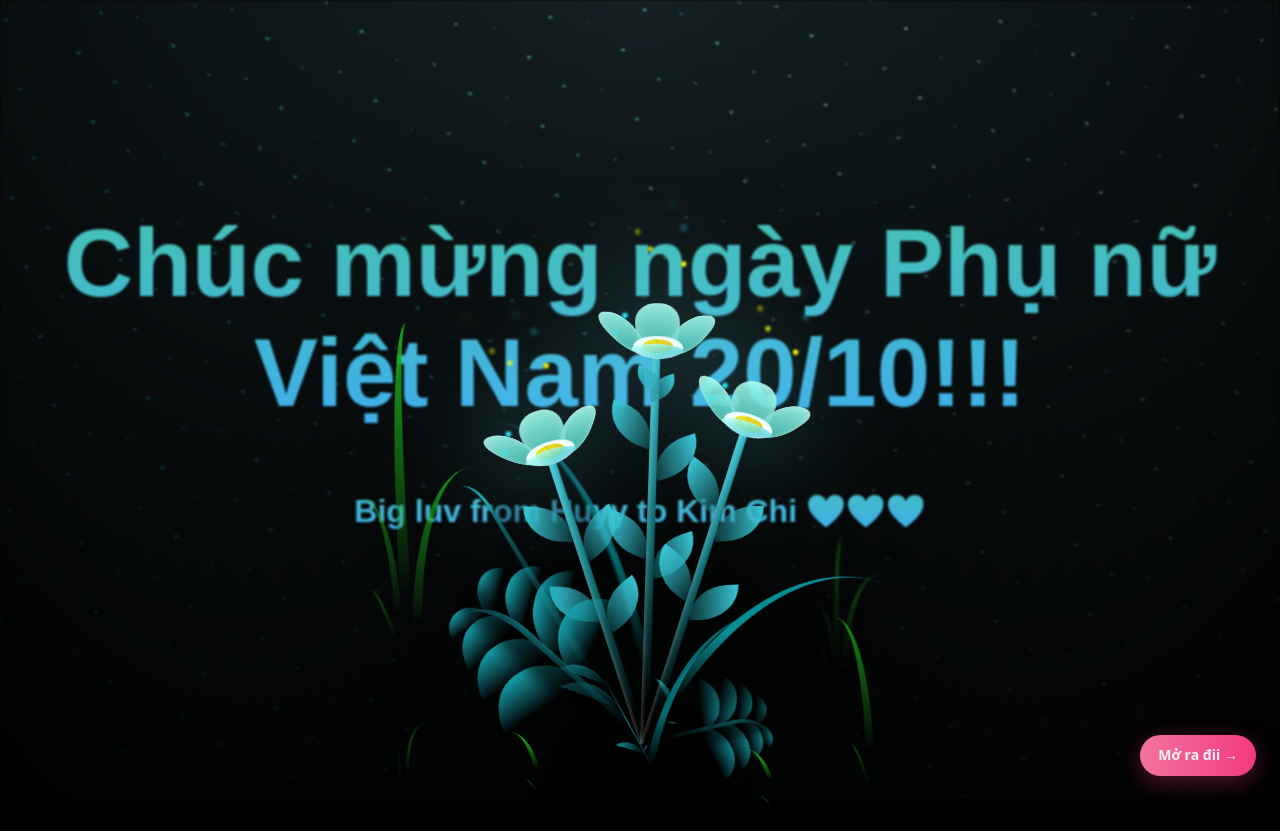
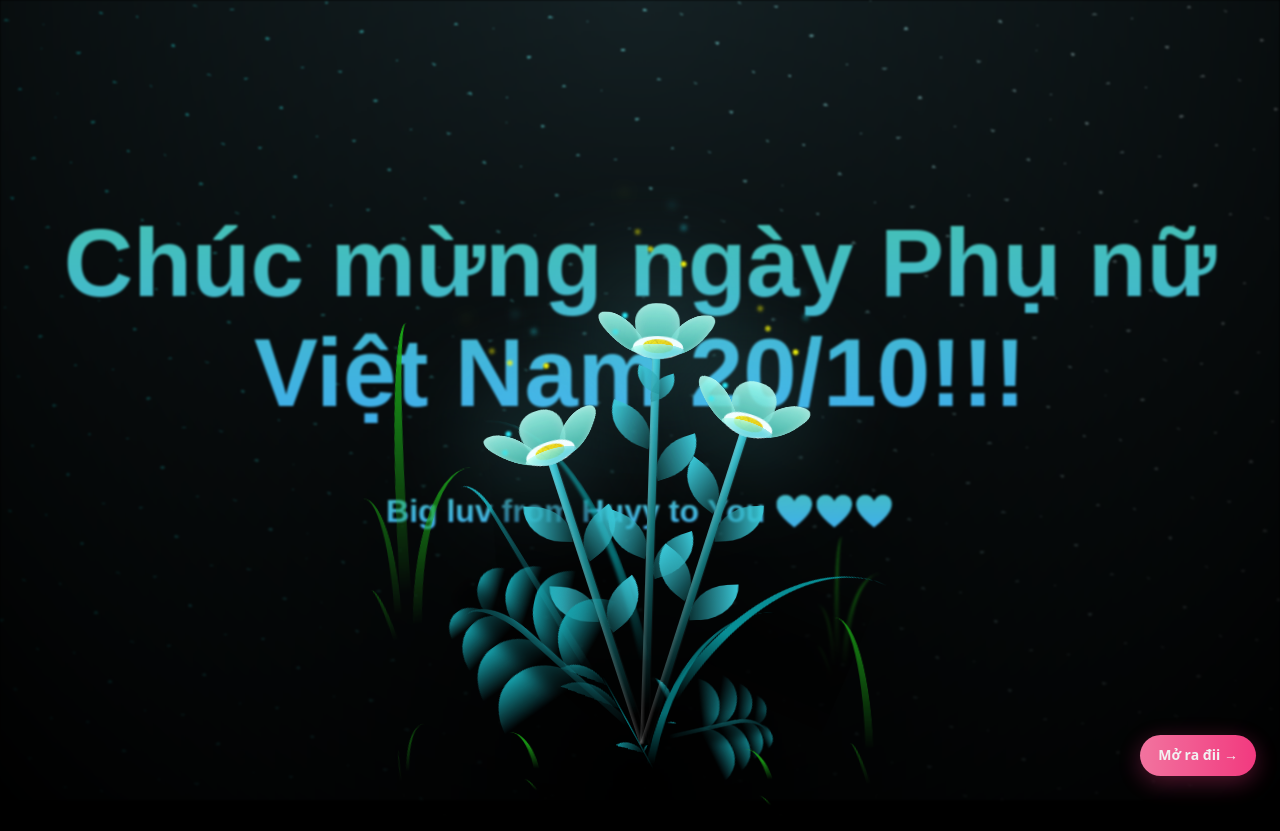
Before and after one commit to Huynguyenboiz/VietnameseWomenday, a plain HTML site: page Happy-women-s-day-main/Happy-women-s-day-main/index.html in a window 1280 px wide. Drawn offline with Linux system fonts and the light colour scheme.

Commit message:
Update index.html

```diff
--- a/Happy-women-s-day-main/Happy-women-s-day-main/index.html
+++ b/Happy-women-s-day-main/Happy-women-s-day-main/index.html
@@ -9,7 +9,7 @@
 <div class="night">
     <div class="march_text">
         <h1 class="animated_march_text">Chúc mừng ngày Phụ nữ Việt Nam 20/10!!!</h1>
-        <h1 class="animated_march_text2">Big luv from Huyy to Kim Chi ❤️❤️❤️</h1>
+        <h1 class="animated_march_text2">Big luv from Huyy to <span id="toName">You</span> ❤️❤️❤️</h1>
     </div>
 </div>
 <div class="flowers">
@@ -309,9 +309,15 @@
         </div>
     </div>
 </div>
+<script>
+  const params = new URLSearchParams(window.location.search);
+  const name = params.get("to") || "You";
+  document.getElementById("toName").textContent = name;
+</script>
 <!-- Link sang Project 2 -->
 <a class="go-project2" href="../../Womens-day-surprise-main/Womens-day-surprise-main/index.html" title="Bấm vào nè">Mở ra đii →</a>
 <script src="java.js"></script>
 </body>
 
+
 </html>
```
